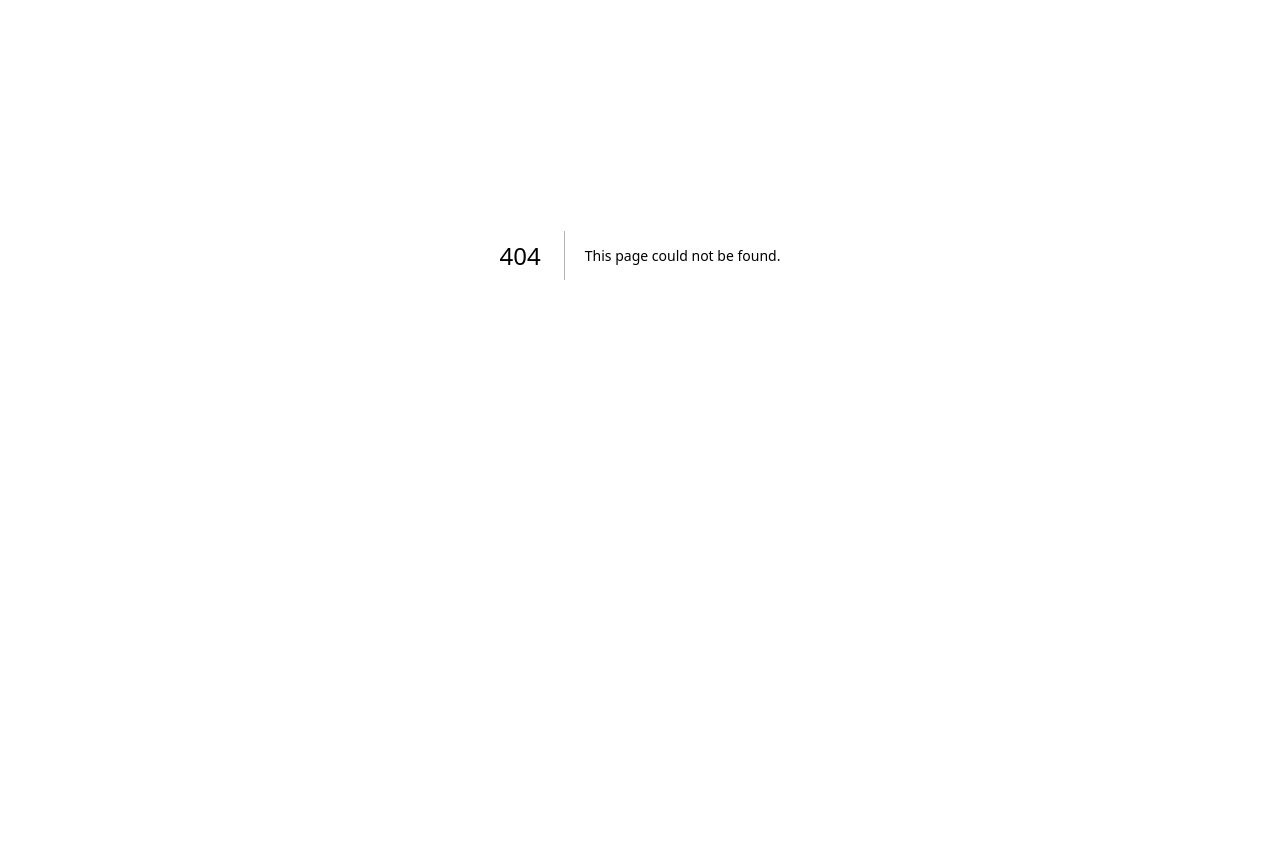
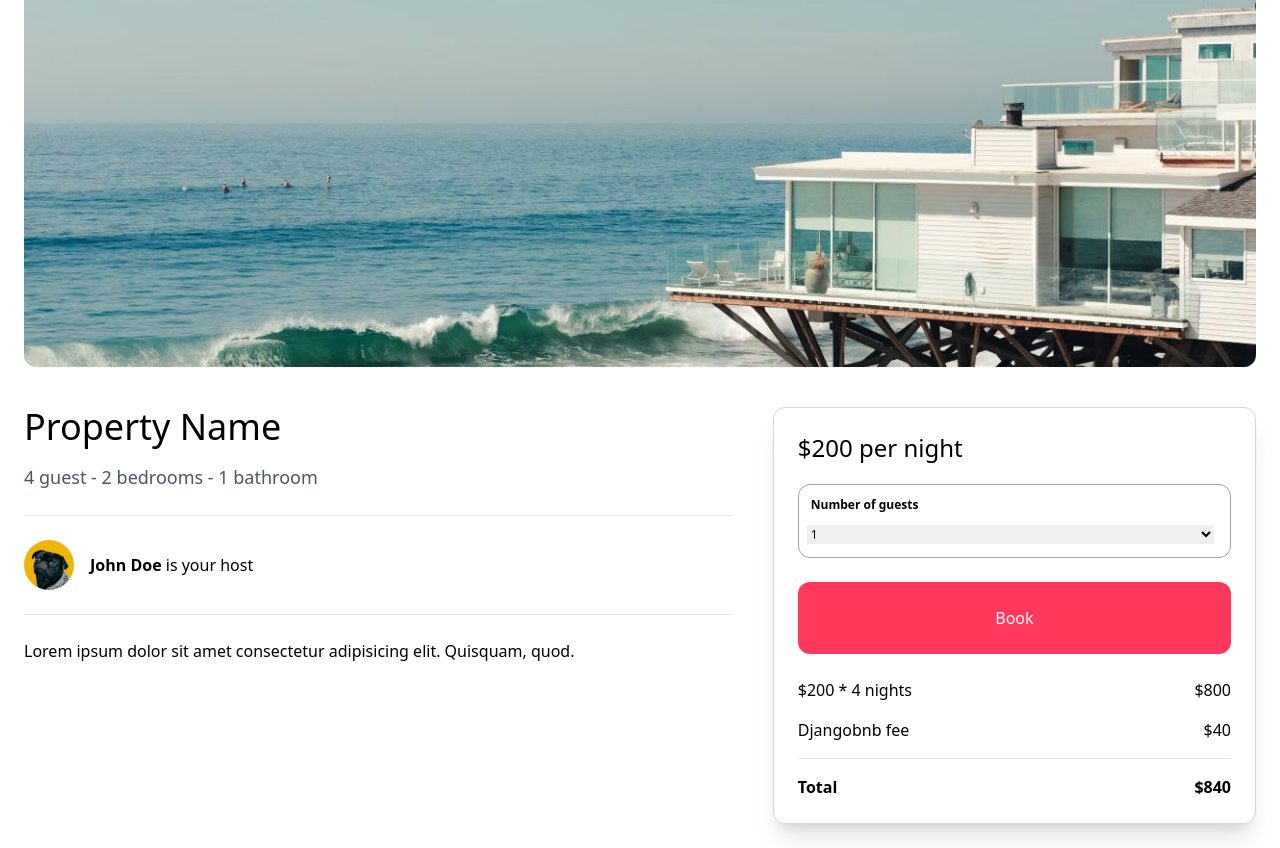
Before and after one commit to roquejessica/DjangoBnb, a Next.js app: page /properties/1 in a window 1280 px wide. Before the commit this address had no page. Shown: the part 273-1121 px from the top of the page. Before the commit the page ends 928 px from the top, so only its background shows below. Built offline with nearby package versions, Linux system fonts and the light colour scheme.

Commit message:
Detail page for properties (static) - Jessica Roque

```diff
--- /dev/null
+++ b/app/properties/[id]/ReservationSidebar.tsx
@@ -0,0 +1,33 @@
+const ReservationSidebar = () => {
+    return (
+        <aside className="mt-6 p-6 col-span-2 rounded-xl border border-gray-300 shadow-xl">
+            <h2 className="mb-5 text-2xl">$200 per night</h2>
+            <div className="mb-6 p-3 border border-gray-400 rounded-xl">
+                <label className="mb-2 block font-bold text-xs">Number of guests</label>
+                <select className="w-full -ml-1 text-xs">
+                    <option>1</option>
+                    <option>2</option>
+                    <option>3</option>
+                    <option>4</option>
+                </select>
+            </div>
+            <div className="w-full mb-6 py-6 text-center text-white bg-airbnb rounded-xl hover:bg-airbnb-dark cursor-pointer">Book</div>
+            <div className="mb-4 flex justify-between align-center">
+                <p>$200 * 4 nights</p>
+                <p>$800</p>
+            </div>
+            <div className="mb-4 flex justify-between align-center">
+                <p>Djangobnb fee</p>
+                <p>$40</p>
+            </div>
+
+            <hr />
+            <div className="mt-4 flex justify-between align-center font-bold">
+                <p>Total</p>
+                <p>$840</p>
+            </div>
+       </aside>
+    )
+}
+
+export default ReservationSidebar;
--- /dev/null
+++ b/app/properties/[id]/page.tsx
@@ -0,0 +1,42 @@
+import Image from "next/image";
+import ReservationSidebar from "./ReservationSidebar";
+const PropertyDetailPage = () => {
+    return (
+        <main className="max-w-[1500px] mx-auto px-6 pb-6">
+            <div className="w-full h-[64vh] mb-4 overflow-hidden rounded-xl relative">
+                <Image
+                    fill
+                    src="/beach_1.jpg"
+                    alt="beach house"
+                    className="object-cover w-full h-full"
+                />
+            </div>
+            <div className="grid grid-cols-1 md:grid-cols-5 gap-4">
+                <div className="py-6 pr-6 col-span-3">
+                    <h1 className="mb-4 text-4xl">Property Name</h1>
+                    <span className="mb-6 block text-lg text-gray-600">
+                        4 guest - 2 bedrooms - 1 bathroom
+                    </span>
+                    <hr />
+                    <div className="py-6 flex items-center space-x-4">
+                        <Image
+                            src="/profile_pic_1.jpg"
+                            alt="the username"
+                            width={50}
+                            height={50}
+                            className="rounded-full"
+                        />
+                        <p><strong>John Doe</strong> is your host</p>
+                    </div>
+                    <hr />
+                    <p className="mt-6 text-leg">
+                        Lorem ipsum dolor sit amet consectetur adipisicing elit. Quisquam, quod.
+                    </p>
+                </div>
+                <ReservationSidebar/>
+            </div>
+        </main>
+    )
+}
+
+export default PropertyDetailPage;
```
